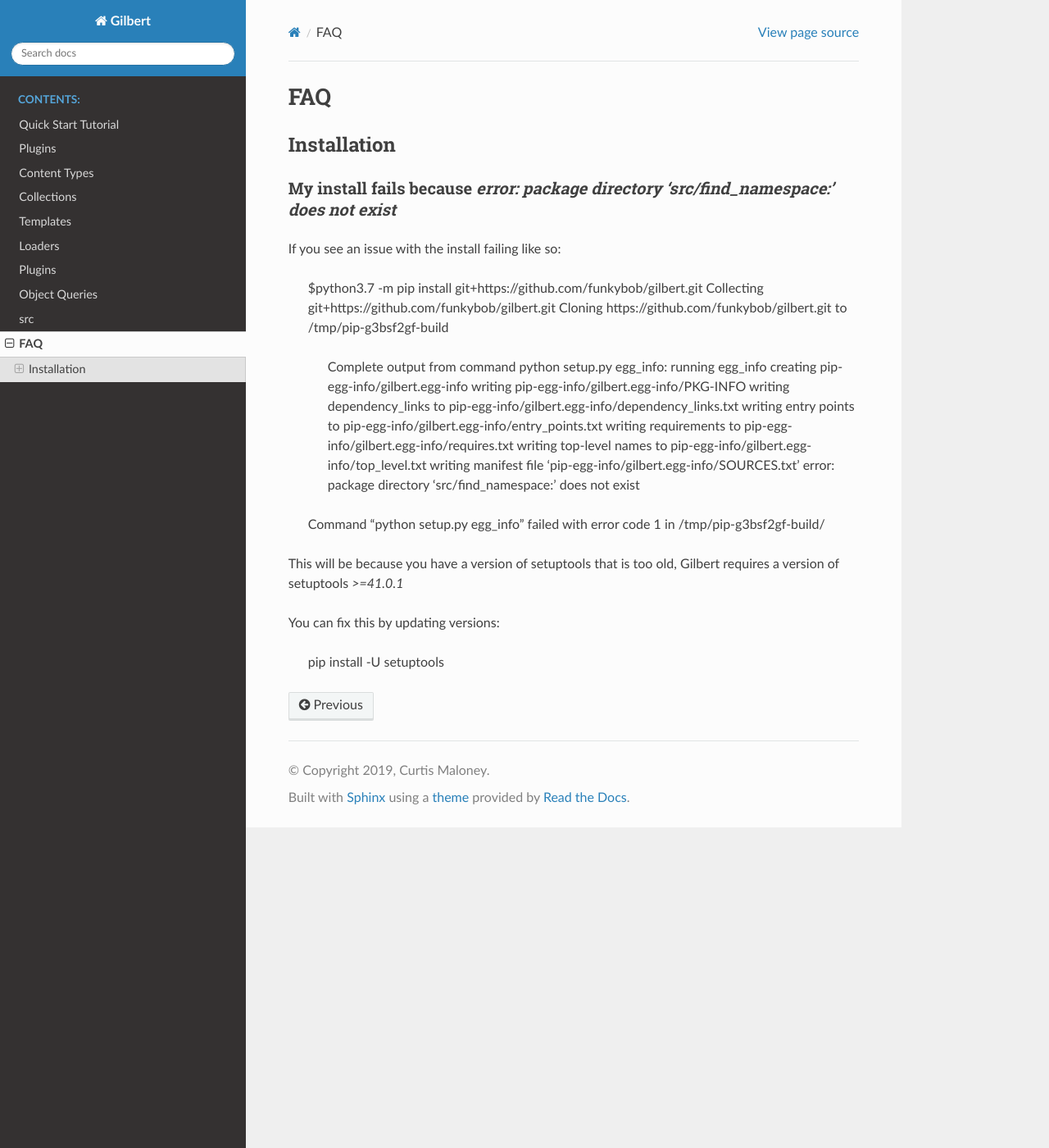
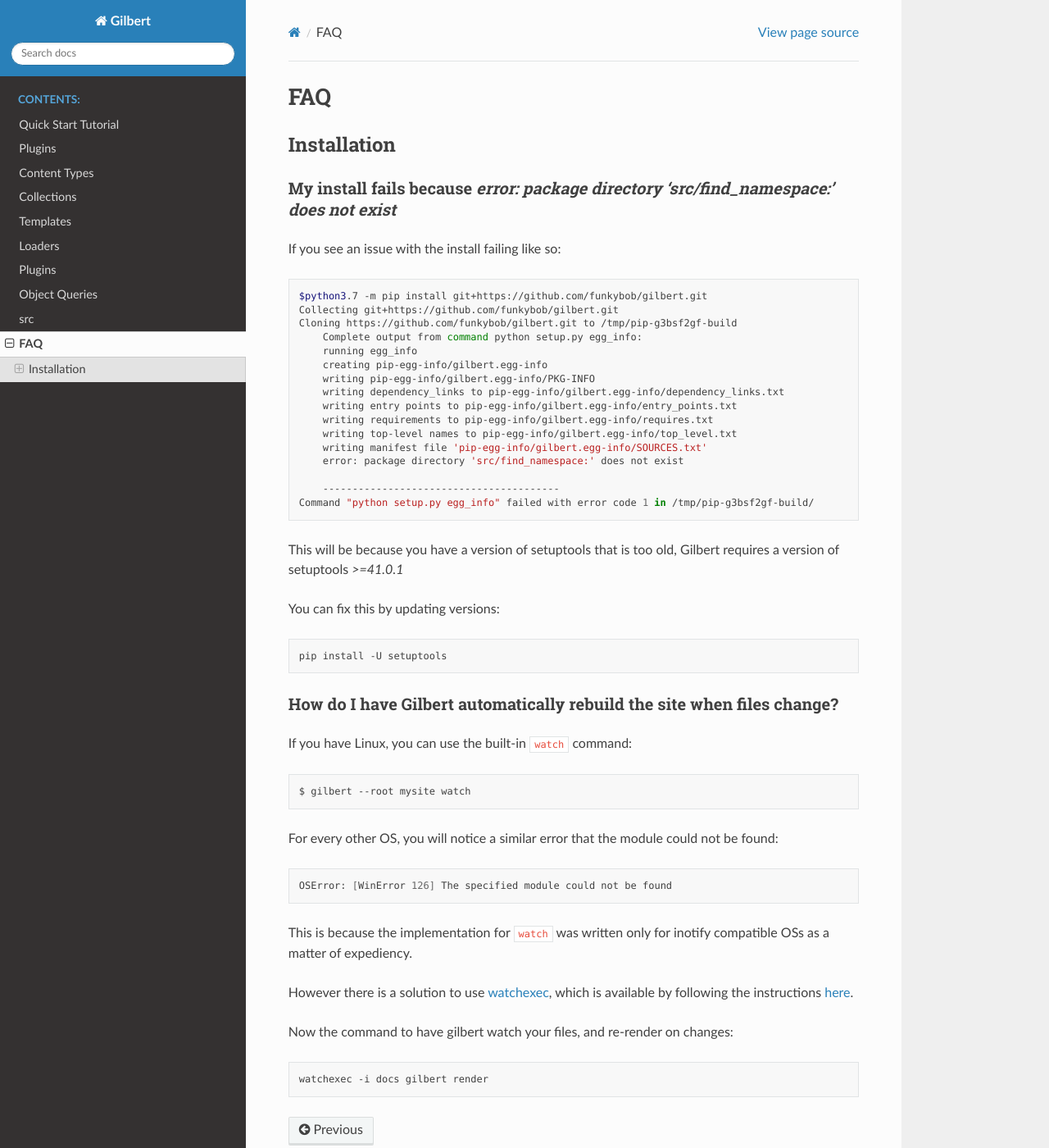
Before and after one commit to funkybob/gilbert, a Sphinx documentation site: the page built from docs/FAQ.rst, in a window 1280 px wide and 1400 px high. Shown: the whole window at 82% size. Built offline with Sphinx 7.4.7 and the Read the Docs theme 2.0.0, drawn with Linux system fonts in a browser that asks for light colours.

Commit message:
Docs/windows watch (#21)
* add watch command alternative for windows to docs

* update code-block display

* change code-block name

* add blank lines after code-blocks

* code-block to sh

* trim header string

* chane sentence

* update windows specific usage for other OS

* remove typo in hyperlink

* update sentence

```diff
--- a/docs/FAQ.rst
+++ b/docs/FAQ.rst
@@ -5,10 +5,11 @@
 ------------
 
 My install fails because  `error: package directory 'src/find_namespace:' does not exist`
-~~~~~~~~~~~~~~~~~~~~~~~~~~~~~~~~~~~~~~~~~~~~~~~~~~~~~~~~~~~~~~~~~~~~~~~~~~~~~~~~~~~~~~~~~~~
+~~~~~~~~~~~~~~~~~~~~~~~~~~~~~~~~~~~~~~~~~~~~~~~~~~~~~~~~~~~~~~~~~~~~~~~~~~~~~~~~~~~~~~~~~
 
 If you see an issue with the install failing like so:
 
+.. code-block:: sh
 
     $python3.7 -m pip install git+https://github.com/funkybob/gilbert.git
     Collecting git+https://github.com/funkybob/gilbert.git
@@ -31,4 +32,31 @@
 
 You can fix this by updating versions:
 
+.. code-block:: sh
+
     pip install -U setuptools
+
+How do I have Gilbert automatically rebuild the site when files change?
+~~~~~~~~~~~~~~~~~~~~~~~~~~~~~~~~~~~~~~~~~~~~~~~~~~~~~~~~~~~~~~~~~~~~~~~
+
+If you have Linux, you can use the built-in ``watch`` command:
+
+.. code-block:: sh
+
+	$ gilbert --root mysite watch
+
+For every other OS, you will notice a similar error that the module could not be found:
+
+.. code-block:: sh
+
+	OSError: [WinError 126] The specified module could not be found
+
+This is because the implementation for ``watch`` was written only for inotify compatible OSs as a matter of expediency.
+
+However there is a solution to use `watchexec <https://github.com/watchexec/watchexec>`_, which is available by following the instructions `here <https://github.com/watchexec/watchexec#installation>`_.
+
+Now the command to have gilbert watch your files, and re-render on changes:
+
+.. code-block:: :sh
+
+	watchexec -i docs gilbert render
```
